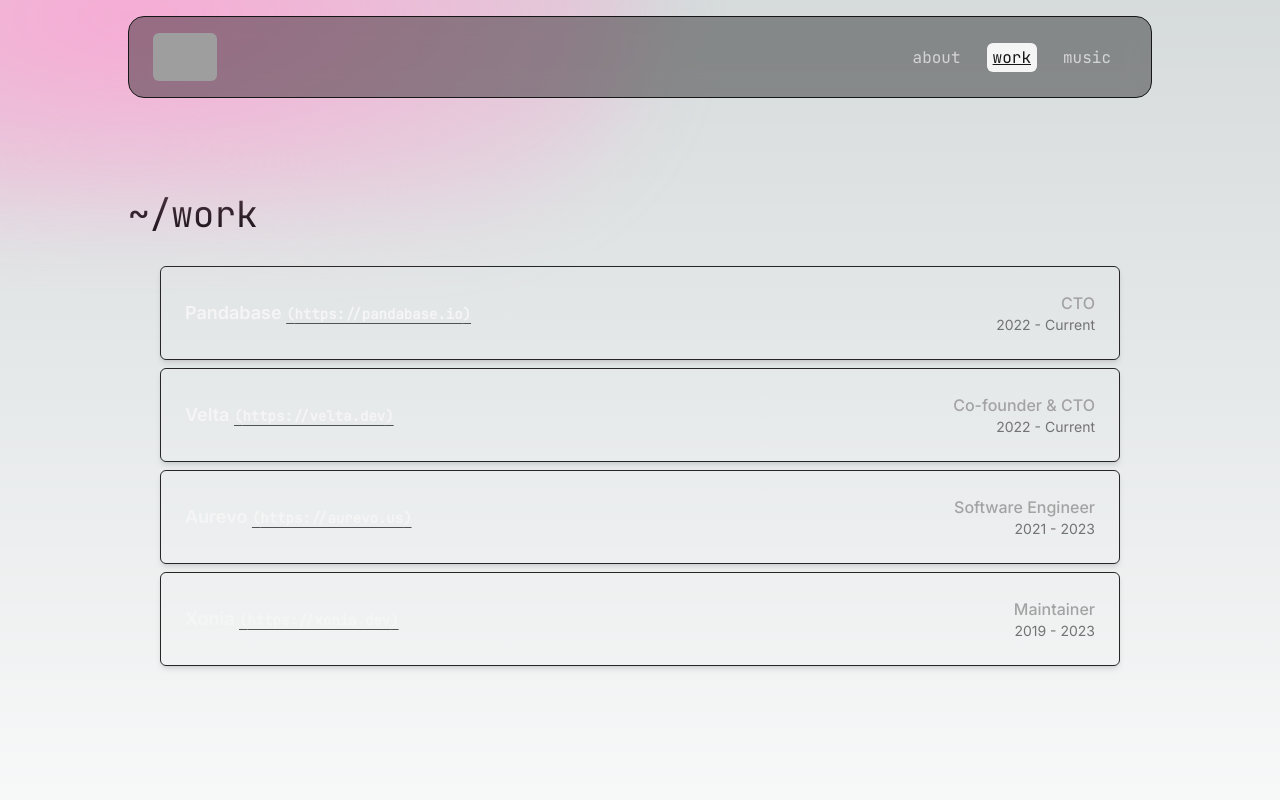
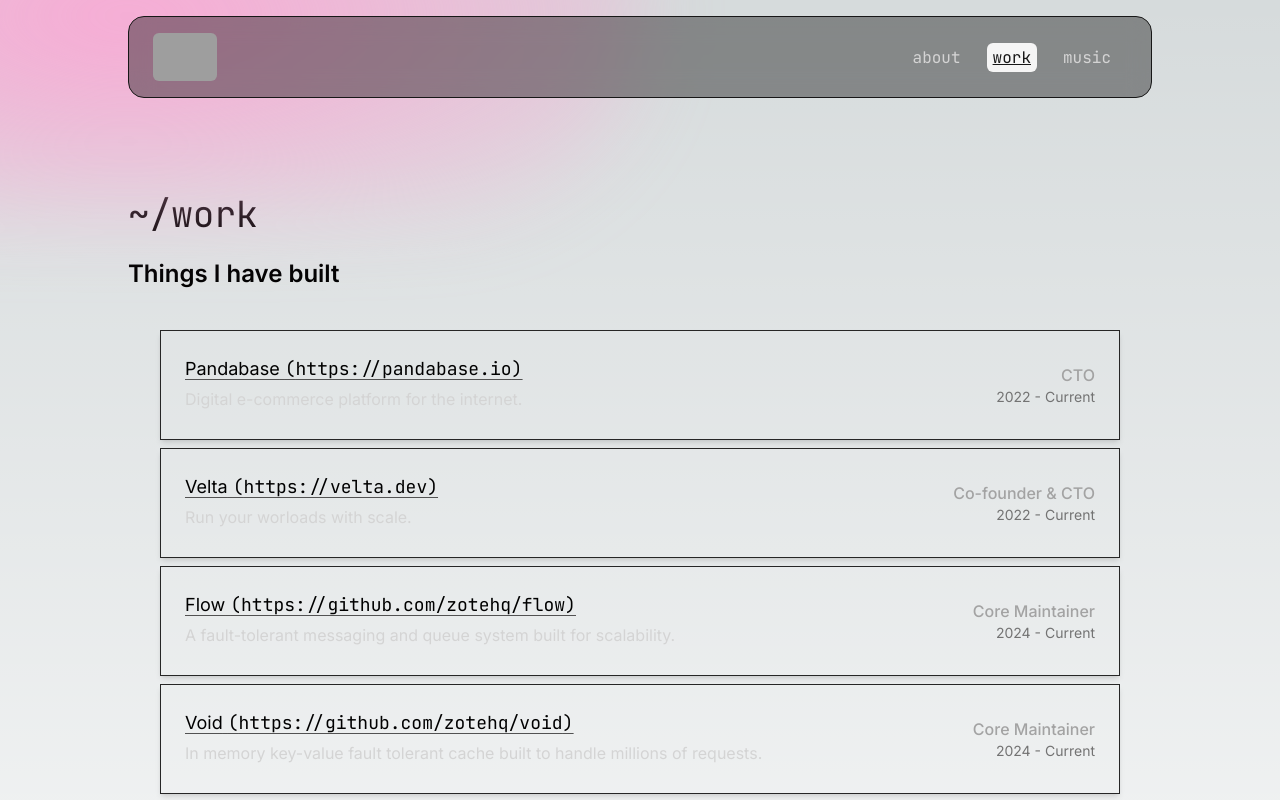
Before and after one commit to aelpxy/aelpxy.dev, a Next.js app: page /work in a window 1280 px wide. Shown: the top 800 px of the page. Built offline with nearby package versions, Linux system fonts and the light colour scheme; grey boxes are pictures that could not be loaded.

Commit message:
feat: minor changes

```diff
--- a/src/app/music/page.tsx
+++ b/src/app/music/page.tsx
@@ -4,6 +4,9 @@ import Navbar from '@/components/navbar'
 import Footer from '@/components/footer'
 import TrackCard from '@/components/TrackCard'
 import ArtistCard from '@/components/ArtistCard'
+
+import { artists, tracks } from '@/data'
+import Content from '@/components/Content'
 
 export const metadata: Metadata = {
   title: 'aelpxy - music',
@@ -15,9 +18,6 @@ export const metadata: Metadata = {
   },
 }
 
-const tracks = []
-const artists = []
-
 export default function Music() {
   return (
     <main>
@@ -28,13 +28,8 @@ export default function Music() {
         <div className='absolute inset-0 bg-gradient-to-br from-[var(--background-start-rgb)] to-[var(--background-end-rgb)] opacity-50' />
       </div>
 
-      <div className='mx-auto max-w-7xl px-12 lg:px-32 py-16'>
-        <h1 className='text-3xl'>
-          <code>~/music</code>
-        </h1>
-
+      <Content title='music'>
         <h1 className='text-2xl py-6 font-semibold'>Top tracks this month</h1>
-
         <section className='py-4 px-6'>
           <div className='flex flex-col gap-y-4'>
             {tracks.data.me.profile.topTracks.items.map((track, index) => (
@@ -44,7 +39,6 @@ export default function Music() {
         </section>
 
         <h1 className='text-2xl py-6 font-semibold'>Top artists this month</h1>
-
         <section className='py-4 px-6'>
           <div className='flex flex-col gap-y-4'>
             {artists.data.me.profile.topArtists.items.map((artist, index) => (
@@ -52,7 +46,7 @@ export default function Music() {
             ))}
           </div>
         </section>
-      </div>
+      </Content>
       <Footer />
     </main>
   )
--- a/src/app/page.tsx
+++ b/src/app/page.tsx
@@ -3,6 +3,7 @@ import Link from 'next/link'
 
 import Navbar from '@/components/navbar'
 import Footer from '@/components/footer'
+import Content from '@/components/Content'
 
 export const metadata: Metadata = {
   title: 'aelpxy',
@@ -23,10 +24,7 @@ export default function Home() {
         <div className='absolute inset-0 bg-gradient-conic from-[#171111] via-[#000000] blur-2xl' />
         <div className='absolute inset-0 bg-gradient-to-br from-[#000000] via-[#0d0d0d] to-[#151515] opacity-50' />
       </div>
-      <div className='mx-auto max-w-7xl px-6 sm:px-12 lg:px-32 py-12 sm:py-16 lg:py-20'>
-        <h1 className='text-2xl sm:text-3xl lg:text-4xl'>
-          <code>~/about</code>
-        </h1>
+      <Content title='about'>
         <section className='px-0 sm:px-28 py-6 sm:py-12'>
           <h3 className='py-6 text-xl sm:text-2xl lg:text-3xl'>hey! 👋</h3>
           <p className='text-base sm:text-lg lg:text-xl'>
@@ -52,7 +50,7 @@ export default function Home() {
             focuses when building something.
           </p>
         </section>
-      </div>
+      </Content>
       <Footer />
     </main>
   )
--- a/src/app/work/page.tsx
+++ b/src/app/work/page.tsx
@@ -3,6 +3,7 @@ import type { Metadata } from 'next'
 import Navbar from '@/components/navbar'
 import Footer from '@/components/footer'
 import WorkCard from '@/components/WorkCard'
+import Content from '@/components/Content'
 
 export const metadata: Metadata = {
   title: 'aelpxy - work',
@@ -14,30 +15,50 @@ export const metadata: Metadata = {
   },
 }
 
-const workItems = [
+const jobs = [
   {
     title: 'Pandabase',
     jobTitle: 'CTO',
     link: 'https://pandabase.io',
     year: `2022 - Current`,
+    description: 'Digital e-commerce platform for the internet.',
   },
   {
     title: 'Velta',
     jobTitle: 'Co-founder & CTO',
     link: 'https://velta.dev',
     year: `2022 - Current`,
+    description: 'Run your worloads with scale.',
+  },
+  {
+    title: 'Flow',
+    jobTitle: 'Core Maintainer',
+    link: 'https://github.com/zotehq/flow',
+    year: `2024 - Current`,
+    description:
+      'A fault-tolerant messaging and queue system built for scalability.',
+  },
+  {
+    title: 'Void',
+    jobTitle: 'Core Maintainer',
+    link: 'https://github.com/zotehq/void',
+    year: `2024 - Current`,
+    description:
+      'In memory key-value fault tolerant cache built to handle millions of requests.',
   },
   {
     title: 'Aurevo',
     jobTitle: 'Software Engineer',
     link: 'https://aurevo.us',
     year: `2021 - 2023`,
+    description: 'Simple database and application deployments.',
   },
   {
     title: 'Xonia',
     jobTitle: 'Maintainer',
-    link: 'https://xonia.dev',
+    link: 'https://xoniaapp.com',
     year: `2019 - 2023`,
+    description: 'Communication is essential, Privacy is important.',
   },
 ]
 
@@ -45,17 +66,15 @@ export default function Work() {
   return (
     <main>
       <Navbar />
-
-      <div className='mx-auto max-w-7xl px-6 sm:px-12 lg:px-32 py-12 sm:py-16 lg:py-20'>
-        <h1 className='text-2xl sm:text-3xl lg:text-4xl'>
-          <code>~/work</code>
-        </h1>
-        <div className='py-8'>
+      <Content title='work'>
+        <h1 className='text-2xl py-6 font-semibold'>Things I have built</h1>
+        <div className='py-4'>
           <div className='space-y-2 px-8'>
-            {workItems.map((work, index) => (
+            {jobs.map((work, index) => (
               <WorkCard
                 key={index}
                 title={work.title}
+                description={work.description}
                 jobTitle={work.jobTitle}
                 link={work.link}
                 year={work.year}
@@ -63,7 +82,7 @@ export default function Work() {
             ))}
           </div>
         </div>
-      </div>
+      </Content>
       <Footer />
     </main>
   )
--- a/src/components/ArtistCard.tsx
+++ b/src/components/ArtistCard.tsx
@@ -1,7 +1,9 @@
 'use client'
 
+import React from 'react'
 import Image from 'next/image'
 import Link from 'next/link'
+import { motion, useInView } from 'framer-motion'
 
 interface ArtistCardProps {
   artist: {
@@ -22,8 +24,17 @@ interface ArtistCardProps {
 }
 
 const ArtistCard: React.FC<ArtistCardProps> = ({ artist }) => {
+  const ref = React.useRef(null)
+  const isInView = useInView(ref, { once: true })
+
   return (
-    <div className='flex flex-row items-center space-x-4 border py-5 px-6 border-neutral-800'>
+    <motion.div
+      ref={ref}
+      initial={{ opacity: 0 }}
+      animate={{ opacity: isInView ? 1 : 0 }}
+      transition={{ duration: 0.5 }}
+      className='flex flex-row items-center space-x-4 border py-5 px-6 border-neutral-800'
+    >
       <Image
         src={artist.data.visuals.avatarImage.sources[0].url}
         alt={artist.data.profile.name}
@@ -44,7 +55,7 @@ const ArtistCard: React.FC<ArtistCardProps> = ({ artist }) => {
           </h3>
         </Link>
       </div>
-    </div>
+    </motion.div>
   )
 }
 
--- /dev/null
+++ b/src/components/Content.tsx
@@ -0,0 +1,19 @@
+import React, { FC, ReactNode } from 'react'
+
+interface ContentProps {
+  title: string
+  children: ReactNode
+}
+
+const Content: FC<ContentProps> = ({ title, children }) => {
+  return (
+    <section className='mx-auto max-w-7xl px-6 sm:px-12 lg:px-32 py-12 sm:py-16 lg:py-20'>
+      <h1 className='text-2xl sm:text-3xl lg:text-4xl'>
+        <code>~/{title}</code>
+      </h1>
+      {children}
+    </section>
+  )
+}
+
+export default Content
--- a/src/components/TrackCard.tsx
+++ b/src/components/TrackCard.tsx
@@ -1,7 +1,9 @@
 'use client'
 
+import React from 'react'
 import Image from 'next/image'
 import Link from 'next/link'
+import { motion, useInView } from 'framer-motion'
 
 interface TrackCardProps {
   track: {
@@ -28,8 +30,17 @@ interface TrackCardProps {
 }
 
 const TrackCard: React.FC<TrackCardProps> = ({ track }) => {
+  const ref = React.useRef(null)
+  const isInView = useInView(ref, { once: true })
+
   return (
-    <div className='flex flex-row items-center space-x-4 border py-5 px-6 border-neutral-800'>
+    <motion.div
+      ref={ref}
+      initial={{ opacity: 0 }}
+      animate={{ opacity: isInView ? 1 : 0 }}
+      transition={{ duration: 0.5 }}
+      className='flex flex-row items-center space-x-4 border py-5 px-6 border-neutral-800'
+    >
       <Image
         src={track.data.albumOfTrack.coverArt.sources[0].url}
         alt={track.data.name}
@@ -52,7 +63,7 @@ const TrackCard: React.FC<TrackCardProps> = ({ track }) => {
         </p>
         <p>{track.data.albumOfTrack.name}</p>
       </div>
-    </div>
+    </motion.div>
   )
 }
 
--- a/src/components/WorkCard.tsx
+++ b/src/components/WorkCard.tsx
@@ -6,54 +6,65 @@ import Link from 'next/link'
 interface WorkProps {
   title: string
   jobTitle: string
+  description: string
   link: string
   year: string
 }
 
-const WorkCard: React.FC<WorkProps> = ({ title, jobTitle, link, year }) => {
+const WorkCard: React.FC<WorkProps> = ({
+  title,
+  jobTitle,
+  description,
+  link,
+  year,
+}) => {
   return (
     <motion.div
-      className='flex items-center border border-neutral-800 rounded-md overflow-hidden shadow-md hover:shadow-lg transition-shadow duration-300 ease-in-out'
-      initial={{ opacity: 0, y: 50 }}
+      className='flex items-center border border-neutral-800 overflow-hidden shadow-md hover:shadow-lg transition-shadow duration-300 ease-in-out'
+      initial={{ opacity: 0, y: -50 }}
       whileInView={{ opacity: 1, y: 0 }}
       viewport={{ once: true }}
       transition={{ duration: 0.3, ease: 'easeInOut' }}
     >
       <div className='flex-1 p-4 sm:p-6 flex justify-between items-center'>
-        <motion.h3
-          className='font-semibold text-neutral-100 text-base sm:text-lg'
-          initial={{ opacity: 0, x: -50 }}
-          whileInView={{ opacity: 1, x: 0 }}
-          viewport={{ once: true }}
-          transition={{ duration: 0.3, ease: 'easeInOut', delay: 0.1 }}
-        >
-          {title}{' '}
-          <Link
-            href={link}
-            target='_blank'
-            rel='noreferrer noopener'
-            className='text-sm focus:outline-offset-6 underline decoration-neutral-600 underline-offset-4 transition-colors hover:decoration-neutral-500 focus:decoration-neutral-500'
+        <div className='flex-1 flex flex-col items-start'>
+          <motion.h3
+            className='font-focus:outline-offset-6 underline decoration-neutral-600 underline-offset-4 transition-colors hover:decoration-neutral-500 focus:decoration-neutral-500 text-base sm:text-lg'
+            initial={{ opacity: 0, y: -20 }}
+            whileInView={{ opacity: 1, y: 0 }}
+            viewport={{ once: true }}
+            transition={{ duration: 0.3, ease: 'easeInOut', delay: 0.1 }}
           >
-            <code>({link})</code>
-          </Link>
-        </motion.h3>
-
+            <Link href={link} target='_blank' rel='noreferrer noopener'>
+              {title} <code>({link})</code>
+            </Link>
+          </motion.h3>
+          <motion.p
+            className='text-neutral-300 text-sm sm:text-base py-1'
+            initial={{ opacity: 0, y: -20 }}
+            whileInView={{ opacity: 1, y: 0 }}
+            viewport={{ once: true }}
+            transition={{ duration: 0.3, ease: 'easeInOut', delay: 0.2 }}
+          >
+            {description}
+          </motion.p>
+        </div>
         <div className='text-right'>
           <motion.p
             className='text-neutral-400 text-sm sm:text-base font-medium'
-            initial={{ opacity: 0, x: 50 }}
-            whileInView={{ opacity: 1, x: 0 }}
+            initial={{ opacity: 0, y: -20 }}
+            whileInView={{ opacity: 1, y: 0 }}
             viewport={{ once: true }}
-            transition={{ duration: 0.3, ease: 'easeInOut', delay: 0.2 }}
+            transition={{ duration: 0.3, ease: 'easeInOut', delay: 0.3 }}
           >
             {jobTitle}
           </motion.p>
           <motion.p
             className='text-neutral-500 text-xs sm:text-sm'
-            initial={{ opacity: 0, x: 50 }}
-            whileInView={{ opacity: 1, x: 0 }}
+            initial={{ opacity: 0, y: -20 }}
+            whileInView={{ opacity: 1, y: 0 }}
             viewport={{ once: true }}
-            transition={{ duration: 0.3, ease: 'easeInOut', delay: 0.3 }}
+            transition={{ duration: 0.3, ease: 'easeInOut', delay: 0.4 }}
           >
             {year}
           </motion.p>
--- /dev/null
+++ b/src/data.ts
@@ -0,0 +1,4 @@
+const tracks = {}
+const artists = {}
+
+export { tracks, artists }
```
Also changed, not shown: src/components/footer.tsx (+4 -4 lines).
